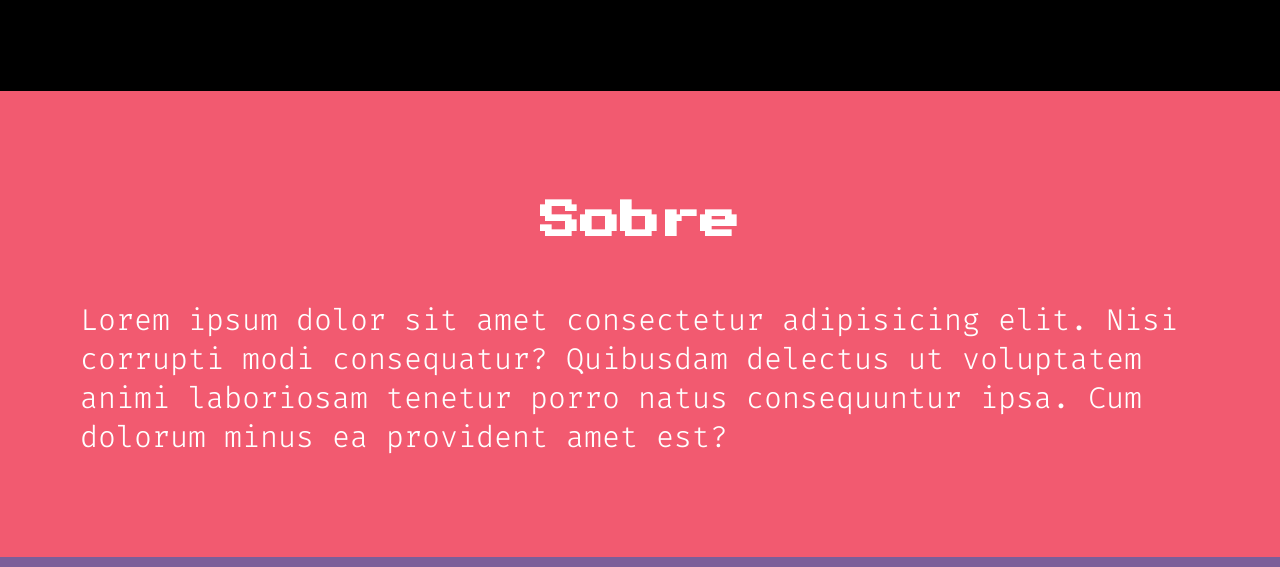
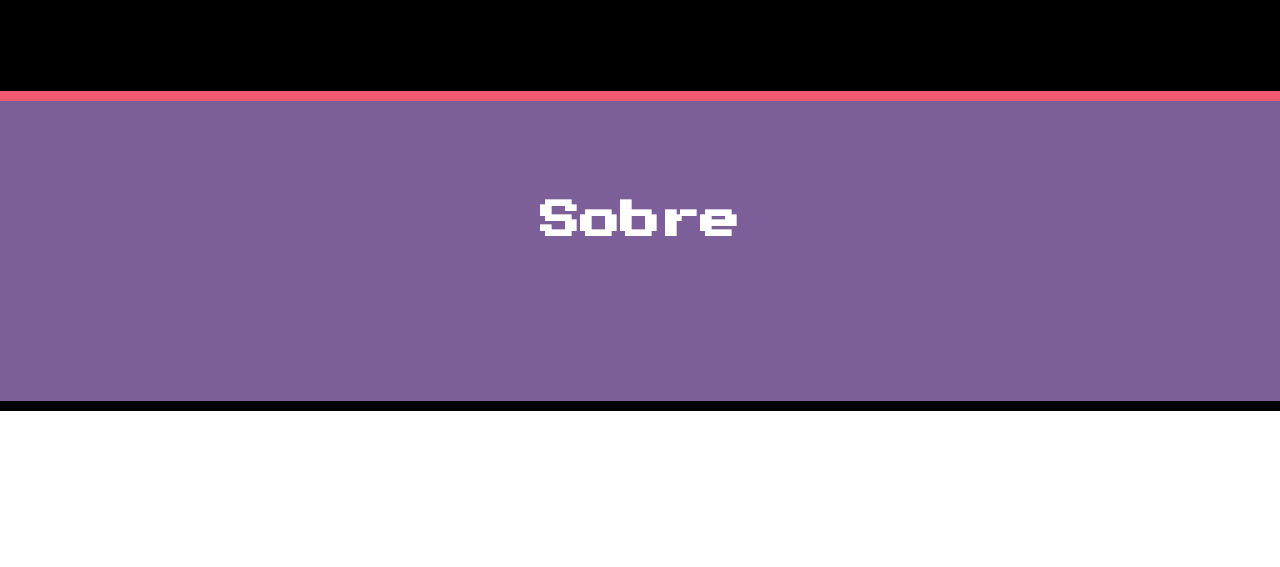
Before and after one commit to eduardo-sdev/htmlcsshappy, a website built with Vite: page index.html in a window 1280 px wide. Shown: the part 2200-2767 px from the top of the page. Built offline with nearby package versions, Linux system fonts and the light colour scheme.

Commit message:
section alternative background

```diff
--- a/assets/css/components/_main-section.sass
+++ b/assets/css/components/_main-section.sass
@@ -10,8 +10,14 @@
 .main-section.-bgBlack
   background: #000
 
+.main-section.-second
+  color: #fff
+
 .main-section.-bdFirst
   border-bottom: 10px solid #f25a70
 
-.main-section.-second
-  color: #fff
+.main-section.-bgSecond
+  background: #7C5E99
+
+.main-section.-bdBlack
+  border-bottom: 10px solid #000
--- a/index.html
+++ b/index.html
@@ -94,9 +94,11 @@
           </figure>
         </div>
       </section>
-      <section class="main-section section-about -bgAbout">
+
+      <section class="main-section -bgSecond -bdBlack">
         <h2 class="main-title -second">Sobre</h2>
         <div class="main-carousel">
+        </section>
         <p class="main-text">
           Lorem ipsum dolor sit amet consectetur adipisicing elit. Nisi corrupti modi consequatur? Quibusdam delectus ut voluptatem animi laboriosam tenetur porro natus consequuntur ipsa. Cum dolorum minus ea provident amet est?
         </p>
```
